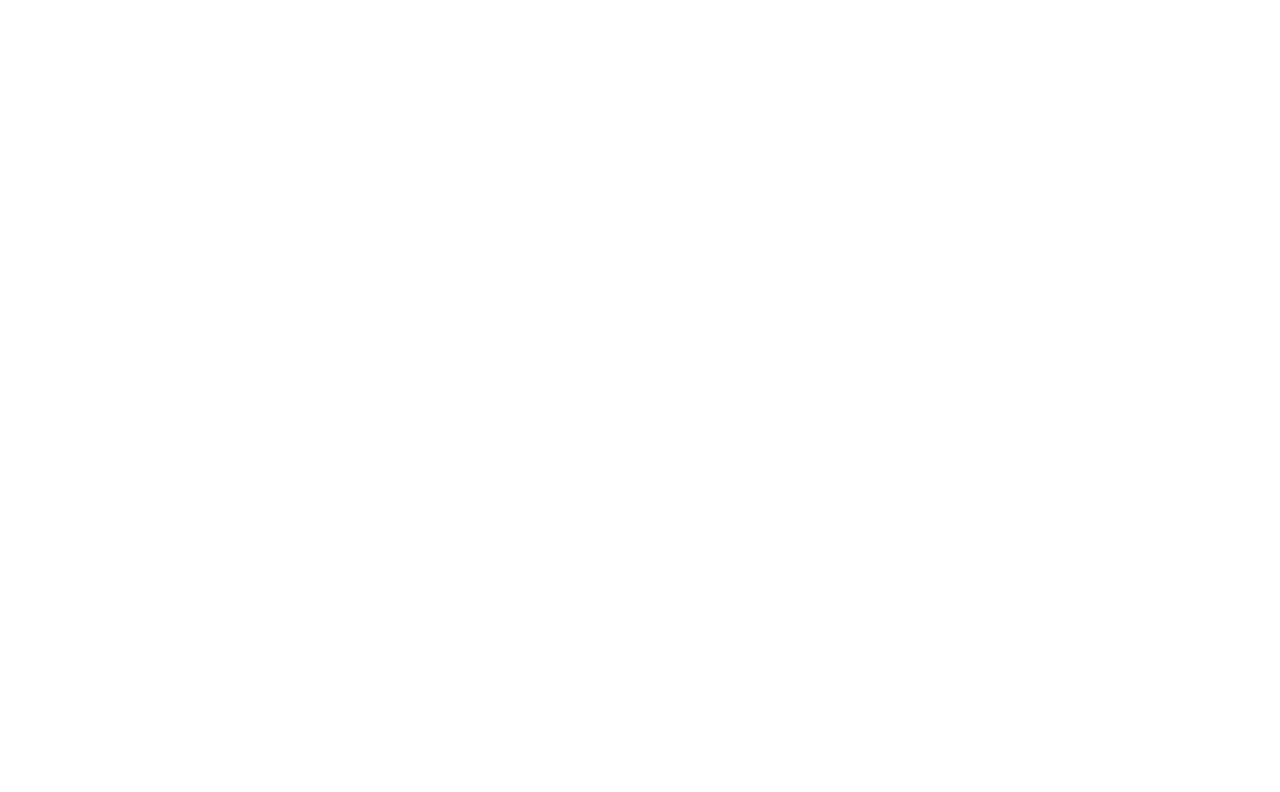
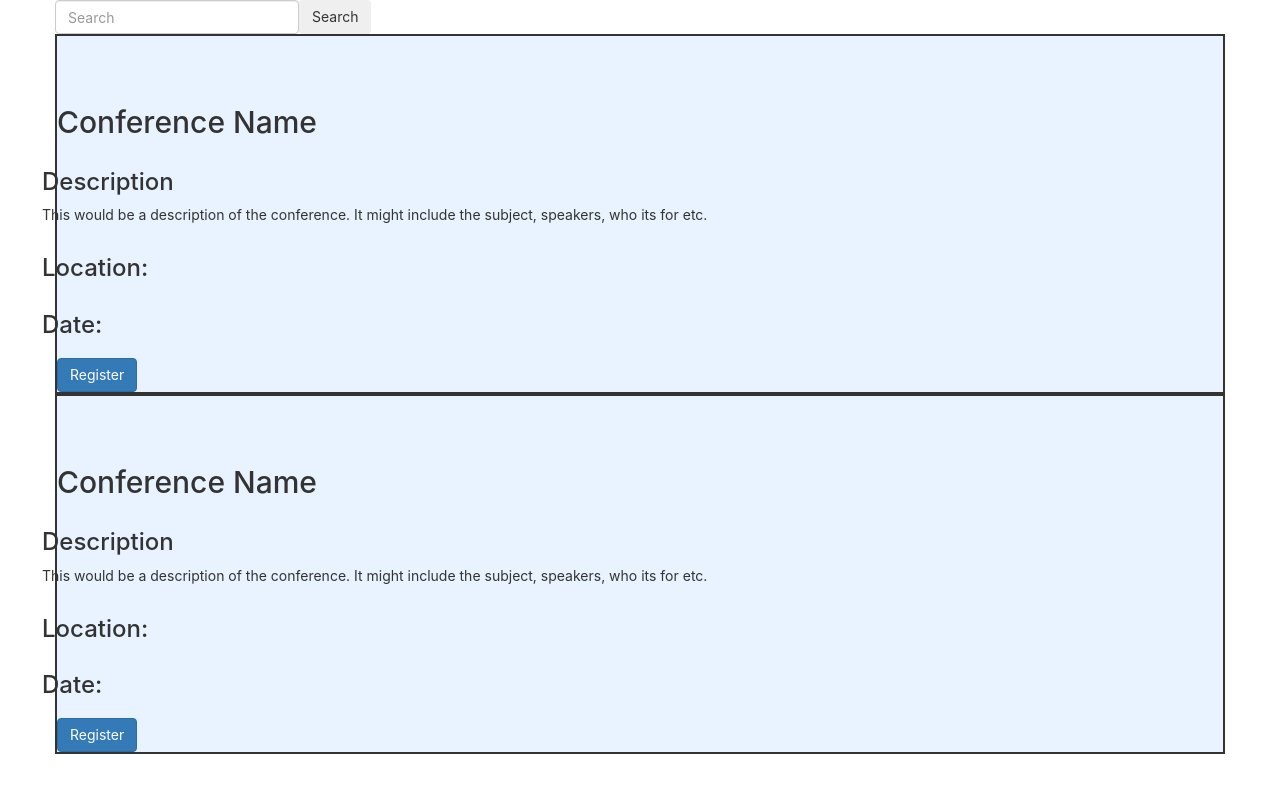
Before and after one commit to LauraCole1900/conferencePlanner, a React (Create React App) app in the folder client/: page /conference in a window 1280 px wide. Shown: the top 792 px of the page. Built offline with nearby package versions, Linux system fonts and the light colour scheme.

Commit message:
added conference component

```diff
--- a/client/src/App.css
+++ b/client/src/App.css
@@ -1,5 +1,6 @@
 .App {
   text-align: center;
+
 }
 
 .App-logo {
--- a/client/src/App.js
+++ b/client/src/App.js
@@ -5,8 +5,8 @@
 // import Signup from "./components/signup";
 // import Navbar from "./components/navbar";
 import Profile from "./components/profile";
-// import Conference from "./components/conference";
-// import Session from "./components/session";
+import Conference from "./components/conference";
+import Session from "./components/session";
 
 import "./App.css";
 
@@ -22,9 +22,9 @@
             {/* <Route exact path={["/", "/login"]} component={Login} />
             <Route exact path="/signup" component={Signup} /> */}
             <Route exact path="/profile/" component={Profile} />
-            {/* <Route exact path="/conference" component={Conference} />
+            <Route exact path="/conference" component={Conference} />
             <Route exact path="/session" component={Session} />
-            <Route path="/" component={Login} /> */}
+            {/* <Route path="/" component={Login} /> */}
           </Container>
         </Router>
       </main>
--- a/client/src/components/conference/index.js
+++ b/client/src/components/conference/index.js
@@ -0,0 +1,71 @@
+import React from "react";
+import Container from "react-bootstrap/Container";
+import Card from "react-bootstrap/Card";
+import Row from "react-bootstrap/Row";
+import Form from "react-bootstrap/Form";
+import FormControl from "react-bootstrap/FormControl";
+import Button from "react-bootstrap/Button";
+import "./style.css";
+
+function Conference(props) {
+  return (
+    <Container>
+      <Row>
+        <Card col-4>
+          <Card.Body>
+            <Form inline>
+              <FormControl type="text" placeholder="Search" className="mr-sm-2" />
+              <Button variant="outline-success">Search</Button>
+            </Form>
+          </Card.Body>
+        </Card>
+        <Card col-8 className="conferenceCard">
+          <Card.Header className="card-title"><h2>Conference Name</h2></Card.Header>
+          <Card.Body>
+            <Card.Text>
+              <Row className="cardBody">
+                <h3 className="cardBody">Description</h3>
+              </Row>
+              <Row>
+                <p className="cardBody">This would be a description of the conference.  It might include the subject, speakers, who its for etc.</p>
+              </Row>
+              <Row>
+                <h3 className="cardBody">Location:</h3>
+              </Row>
+              <Row>
+                <h3 className="cardBody">Date:</h3>
+              </Row>
+            </Card.Text>
+            <div className="btndiv">
+              <Button className="btn" href={props.register} rel="noreferrer noopener" target="_blank">Register</Button>
+            </div>
+          </Card.Body>
+        </Card>
+        <Card col-8 className="conferenceCard">
+          <Card.Header className="card-title"><h2>Conference Name</h2></Card.Header>
+          <Card.Body>
+            <Card.Text>
+              <Row className="cardBody">
+                <h3 className="cardBody">Description</h3>
+              </Row>
+              <Row>
+                <p className="cardBody">This would be a description of the conference.  It might include the subject, speakers, who its for etc.</p>
+              </Row>
+              <Row>
+                <h3 className="cardBody">Location:</h3>
+              </Row>
+              <Row>
+                <h3 className="cardBody">Date:</h3>
+              </Row>
+            </Card.Text>
+            <div className="btndiv">
+              <Button className="btn" href={props.register} rel="noreferrer noopener" target="_blank">Register</Button>
+            </div>
+          </Card.Body>
+        </Card>
+      </Row>
+    </Container>
+  );
+}
+
+export default Conference;
--- a/client/src/components/conference/style.css
+++ b/client/src/components/conference/style.css
@@ -0,0 +1,10 @@
+.conferenceCard{
+    border: 2px solid;
+    background: #e8f3ff;
+    padding-top: 50px;
+}
+
+.cardBody{
+    text-align: left;
+
+}
```
Also changed, not shown: 2 other files (tests, documents, lock files or other folders).
